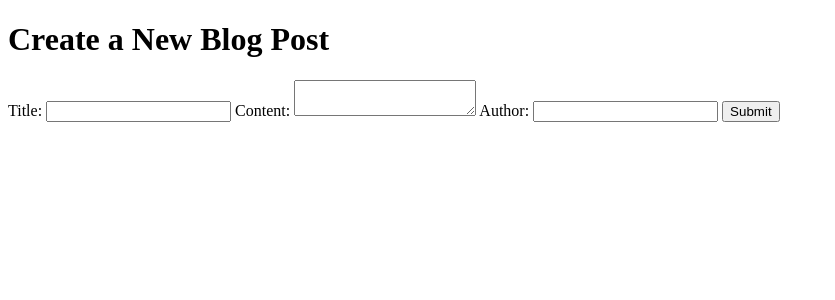
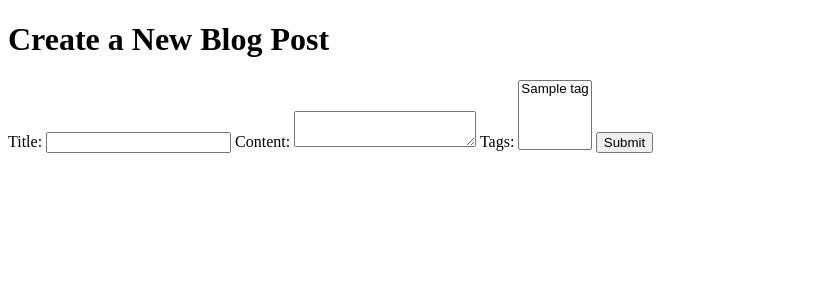
Before and after one commit to muhammadtt97/blogging-platform, a Flask app: page /create in a window 1280 px wide. Shown: the part 52-352 px from the top of the page, without its empty margins (0-835 px from the left). Run offline with Flask 3, Linux system fonts and the light colour scheme; a user stored in the database is signed in; tables that the repository leaves empty hold one stand-in row (values such as "Sample post").

Commit message:
Update create.html

```diff
--- a/templates/create.html
+++ b/templates/create.html
@@ -7,8 +7,12 @@
     <input type="text" id="title" name="title" required>
     <label for="content">Content:</label>
     <textarea id="content" name="content" required></textarea>
-    <label for="author">Author:</label>
-    <input type="text" id="author" name="author" required>
+    <label for="tags">Tags:</label>
+    <select id="tags" name="tags" multiple>
+      {% for tag in tags %}
+        <option value="{{ tag.id }}">{{ tag.name }}</option>
+      {% endfor %}
+    </select>
     <button type="submit">Submit</button>
   </form>
 {% endblock %}
```
